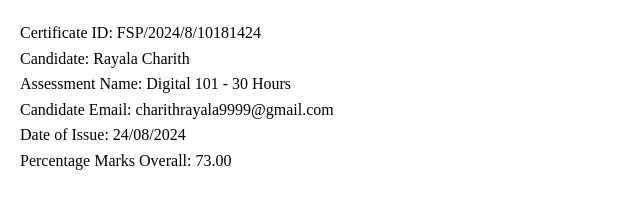
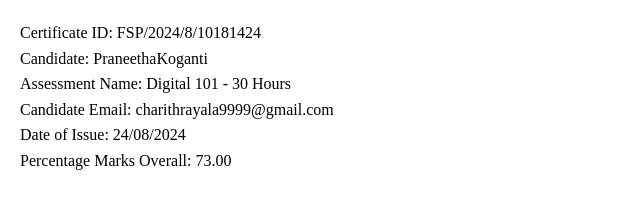
Before and after one commit to PraneethaKoganti/nascomm, a plain HTML site: page INDEX.HTML in a window 1280 px wide. Shown: the full height of the page, 0-640 px from the left. Drawn offline with Linux system fonts and the light colour scheme.

Commit message:
Update INDEX.HTML

```diff
--- a/INDEX.HTML
+++ b/INDEX.HTML
@@ -26,7 +26,7 @@
   </head>
   <body>
           <div class="certificate-item">Certificate ID: FSP/2024/8/10181424</div>
-          <div class="certificate-item">Candidate: Rayala Charith</div>
+          <div class="certificate-item">Candidate: PraneethaKoganti</div>
           <div class="certificate-item">Assessment Name: Digital 101 - 30 Hours</div>
           <div class="certificate-item">Candidate Email: charithrayala9999@gmail.com</div>
           <div class="certificate-item">Date of Issue: 24/08/2024</div>
```
